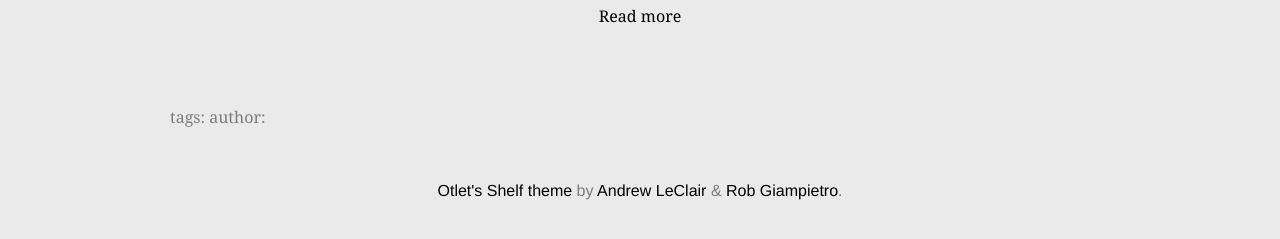
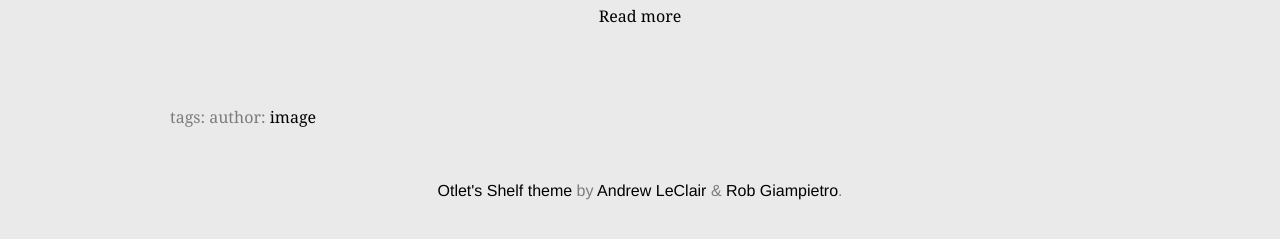
Before and after one commit to josephruocco/books-josephruocco, a Jekyll site: the page built from _posts/2023-11-26-test.markdown, in a window 1280 px wide. Shown: the part 255-494 px from the top of the page. Built offline with Jekyll 4.4.1, drawn with Linux system fonts in a browser that asks for light colours.

Commit message:
Updated Test

```diff
--- a/_posts/2023-11-26-test.markdown
+++ b/_posts/2023-11-26-test.markdown
@@ -7,3 +7,4 @@ layout: default
 
 tags:
 author:
+[image]( http://https://m.media-amazon.com/images/I/91IxQ8FgZrL._AC_UY218_.jpg)
```
